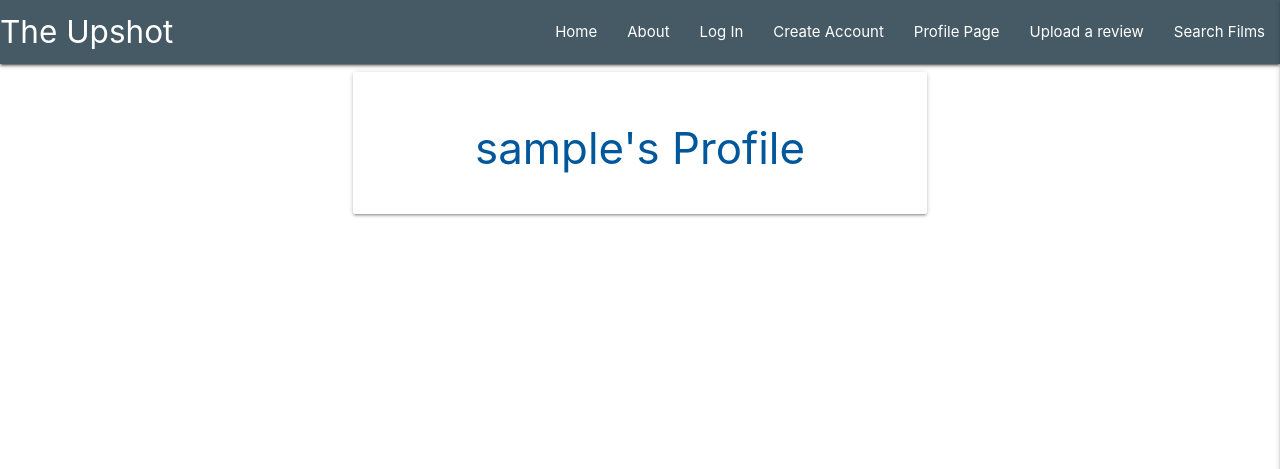
After one commit to Code-Institute-Submissions/Mishsmelle-milestone-three_DecResub, a Flask app: page /profile/1 in a window 1280 px wide. The commit adds this page. Shown: the top 469 px of the page. Run offline with Flask 2, Linux system fonts and the light colour scheme; the visitor is signed in with stand-in values (Sample User, id 1); a database or web service that is not in the repository returns one stand-in record (values such as "Sample title"); some libraries are stand-ins or nearby versions.

Commit message:
added user profile page and functionality

```diff
--- a/app.py
+++ b/app.py
@@ -44,8 +44,9 @@ def create():
         # put the new user into 'session' cookie
         session["user"] = request.form.get("username").lower()
         flash("Account Created!")
+        return redirect(url_for("profile", username=session["user"]))
+
     return render_template("create.html")
-
 
 @app.route("/login", methods=["GET", "POST"])
 def login():
@@ -57,9 +58,12 @@ def login():
         if existing_user:
             # ensure hashed password matches user input
             if check_password_hash(
-                existing_user["password"], request.form.get("password")):
-                    session["user"] = request.form.get("username").lower()
-                    flash("Welcome, {}".format(request.form.get("username")))
+                    existing_user["password"], request.form.get("password")):
+                        session["user"] = request.form.get("username").lower()
+                        flash("Welcome, {}".format(
+                            request.form.get("username")))
+                        return redirect(url_for(
+                            "profile", username=session["user"]))
             else:
                 # invalid password match
                 flash("Incorrect Username and/or Password")
@@ -73,6 +77,14 @@ def login():
     return render_template("login.html")
 
 
+@app.route("/profile/<username>", methods=["GET", "POST"])
+def profile(username):
+    # grab the session user's username from db
+    username = mongo.db.users.find_one(
+        {"username": session["user"]})["username"]
+    return render_template("profile.html", username=username)
+
+
 if __name__ == "__main__":
     app.run(host=os.environ.get("IP"),
             port=int(os.environ.get("PORT")),
--- a/templates/base.html
+++ b/templates/base.html
@@ -26,8 +26,9 @@
                     <ul class="right hide-on-med-and-down">
                         <li><a href="{{ url_for('get_films') }}">Home</a></li>
                         <li><a href="#">About</a></li>
-                        <li><a href="#">Log In</a></li>
+                        <li><a href="{{ url_for('login') }}">Log In</a></li>
                         <li><a href="{{ url_for('create') }}">Create Account</a></li>
+                        <li><a href="{{ url_for('profile', username=session['user']) }}">Profile Page</a></li>
                         <li><a href="#">Upload a review</a></li>
                         <li><a href="#">Search Films</a></li>
                     </ul>
@@ -40,8 +41,9 @@
                 </li>
                 <li><a href="{{ url_for('get_films') }}">Home</a></li>
                 <li><a href="#">About</a></li>
-                <li><a href="#">Log In</a></li>
+                <li><a href="{{ url_for('login') }}">Log In</a></li>
                 <li><a href="{{ url_for('create') }}">Create Account</a></li>
+                <li><a href="{{ url_for('profile', username=session['user']) }}">Profile Page</a></li>
                 <li><a href="#">Upload a review</a></li>
                 <li><a href="#">Search Films</a></li>
             </ul>
--- a/templates/create.html
+++ b/templates/create.html
@@ -23,7 +23,7 @@
                     <label for="password">Password</label>
                 </div>
             </div>
-            <!-- register -->
+            <!-- Create -->
             <div class="row">
                 <button type="submit" class="col s12 btn-large blue-grey darken-2 text-shadow">
                     Create Account <i class="fas fa-sign-in-alt"></i>
--- /dev/null
+++ b/templates/profile.html
@@ -0,0 +1,15 @@
+{% extends "base.html" %}
+{% block content %}
+
+
+<div class="row">
+    <div class="col s12 m8 offset-m2">
+        <div class="card-panel">
+            <h3 class="center-align light-blue-text text-darken-4">
+                {{ username }}'s Profile
+            </h3>
+        </div>
+    </div>
+</div>
+
+{% endblock %}
```
Also changed, not shown: templates/login.html (+4 -4 lines).
